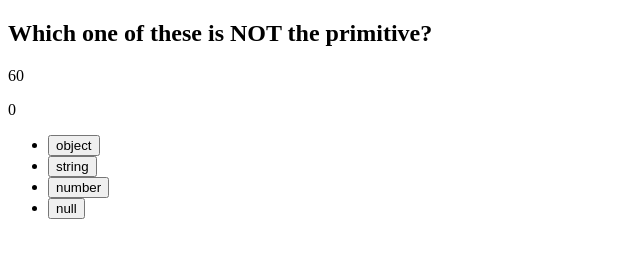
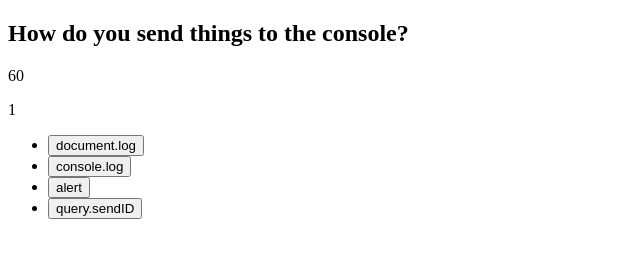
Before and after one commit to AWinterCoding/JavascriptTest, a plain HTML site: page index.html in a window 1280 px wide. Both pictures are taken after a click on the button "object". Shown: the whole page, without its empty margins (0-640 px from the left). Drawn offline with Linux system fonts and the light colour scheme.

Commit message:
added button functionality and an answer checker, along with a  basic score and refresh

```diff
--- a/script.js
+++ b/script.js
@@ -25,26 +25,58 @@ var answers = ["object", "console.log", "document", "stylesheet"];
 init();
 
 function init() {
-  const questionPrompt = document.getElementById("#question");
-  var potentialAnswers = document.querySelector("#option-list");
-  const children = potentialAnswers.querySelectorAll("button");
-  const question = document.querySelector("#question");
+  refresh();
+  if (questionCounter < questions.length) {
+    const questionPrompt = document.getElementById("#question");
+    var potentialAnswers = document.querySelector("#option-list");
+    const children = potentialAnswers.querySelectorAll("button");
+    const question = document.querySelector("#question");
+    console.log(questionCounter);
+    populate(children, question);
+  } else {
+    console.log("Game Ended");
+  }
+}
 
+function populate(choices, question) {
+  questionPopulate(question);
+  choicesPopulate(choices);
+}
+
+function refresh() {
   document.querySelector("#score").textContent = score;
   document.querySelector("#timer").textContent = count;
-  choicesPopulate(children);
-  questionPopulate(question);
 }
 
 function questionPopulate(question) {
   question.innerHTML = questions[questionCounter];
-  questionCounter++;
 }
 
 function choicesPopulate(children) {
   console.log(children);
   for (i = 0; i < children.length; i++) {
-    children[i].innerHTML = options[0][i];
-    console.log(children[i].innerHTML);
+    children[i].innerHTML = options[questionCounter][i];
   }
 }
+
+//source for more explaination on this https://stackoverflow.com/questions/34896106/attach-event-to-dynamic-elements-in-javascript
+document.addEventListener("click", function (event) {
+  const target = event.target.closest("button");
+  if (target == null) {
+  } else {
+    console.log("clicked " + target.innerHTML);
+    answerCheck(target.innerHTML);
+  }
+});
+function answerCheck(targetHTML) {
+  if (targetHTML == answers[questionCounter]) {
+    questionCounter++;
+    score++;
+    init();
+  } else {
+    console.log("False");
+    questionCounter++;
+    count = count - 15;
+    init();
+  }
+}
```
Also changed, not shown: index.html (+4 -2 lines).
